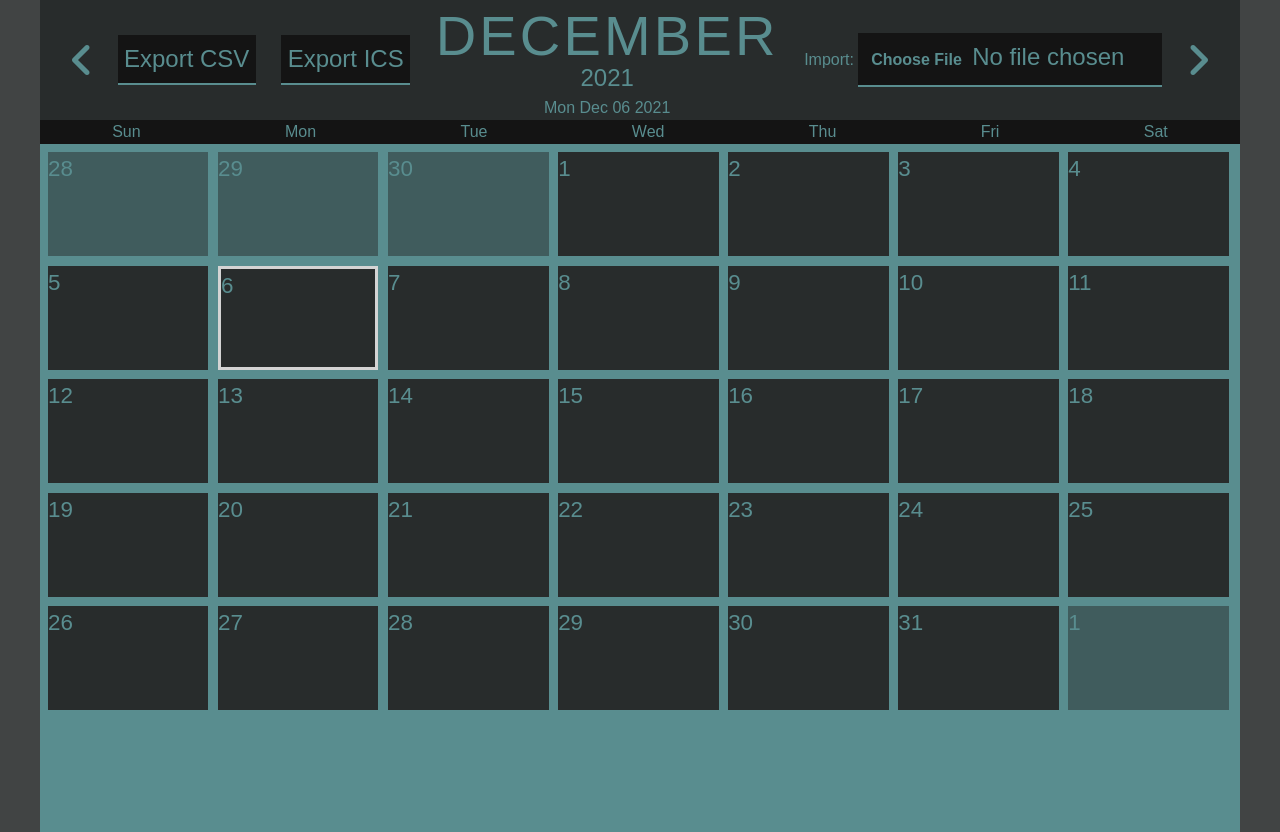
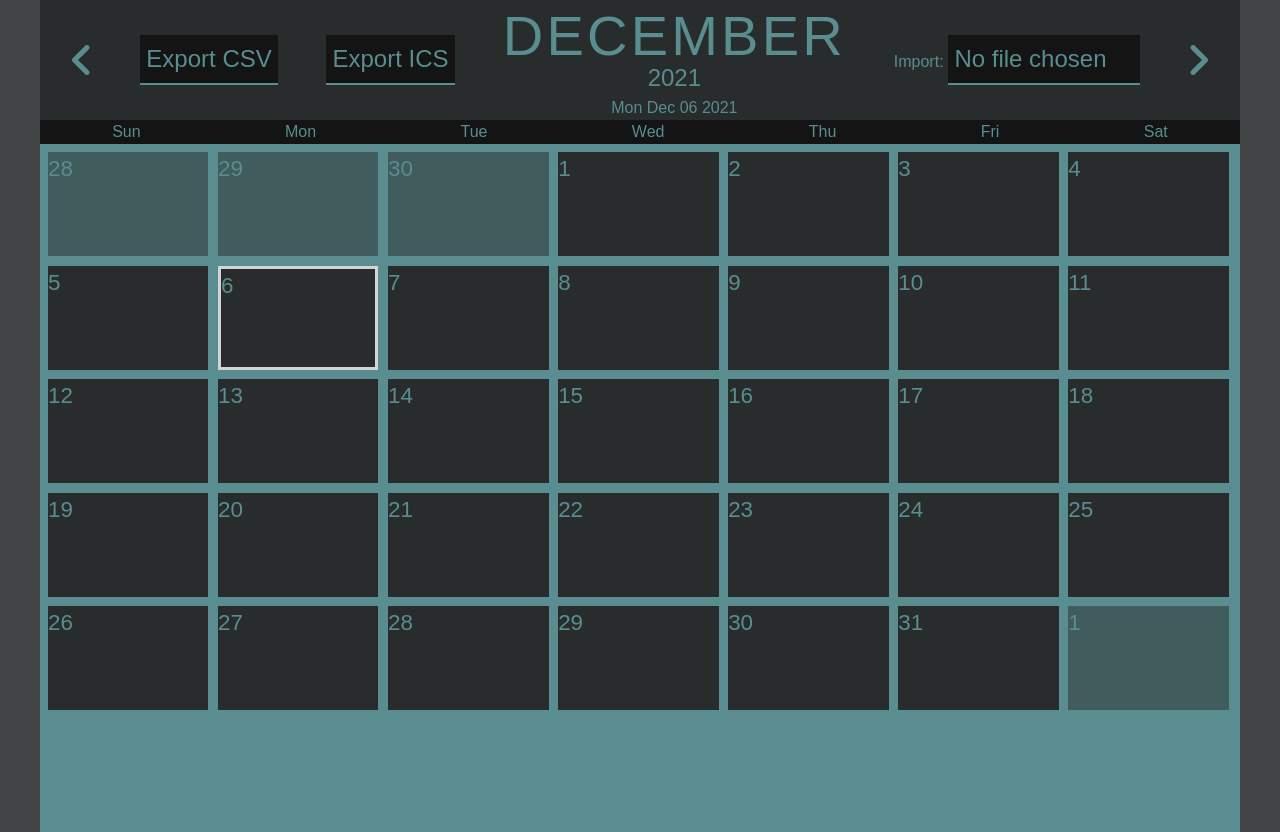
Before and after one commit to GambetaClub/SyllabusReader, a Django app: page / in a window 1280 px wide. Run offline with Django 3.2, Linux system fonts and the light colour scheme; some libraries are stand-ins or nearby versions.

Commit message:
Changed Import Button

```diff
--- a/web_app/syllabi_reader/static/syllabi_reader/calendar.css
+++ b/web_app/syllabi_reader/static/syllabi_reader/calendar.css
@@ -73,8 +73,8 @@ body {
 }
 
 .import .button {
-  width: 19rem;
-  max-width: 19rem;
+  width: 12rem;
+  max-width: 12rem;
   overflow-x: hidden;
   cursor: pointer;
   border: none;
@@ -88,8 +88,12 @@ body {
   border-bottom: 0.125rem solid #598d8f;
 }
 
-.import:hover .button:hover {
+.import:hover .button:hover  {
   background-color: #1f1f1f;
+}
+
+::-webkit-file-upload-button{
+  display: none;
 }
 
 ::-webkit-file-upload-button {
```
Also changed, not shown: web_app/db.sqlite3.
